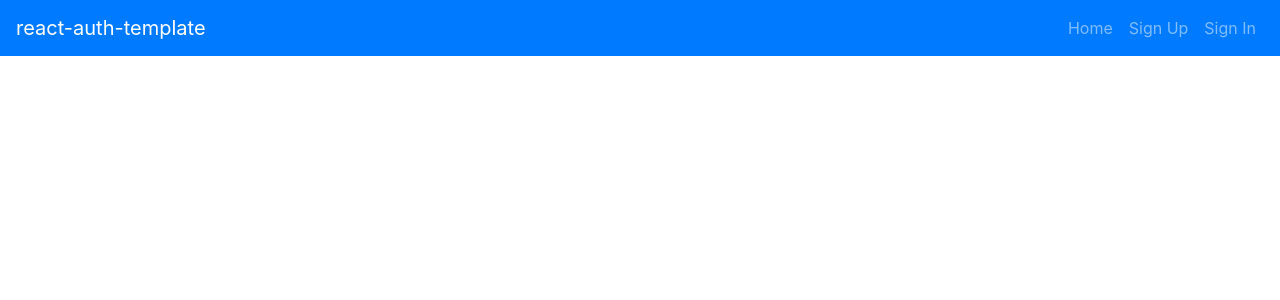
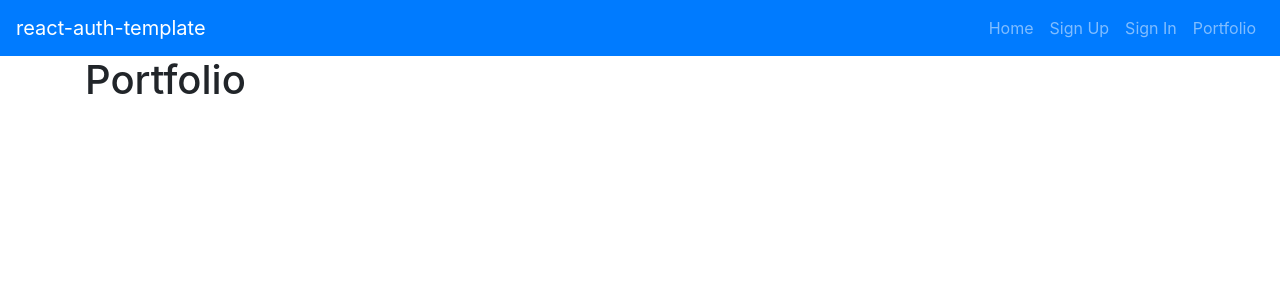
Before and after one commit to kmvenez/portfolio, a React app: page /#/portfolio in a window 1280 px wide. Shown: the top 300 px of the page. Built offline with nearby package versions, Linux system fonts and the light colour scheme.

Commit message:
Able to successfully render a portfolio page

```diff
--- a/package.json
+++ b/package.json
@@ -10,6 +10,7 @@
     "chalk": "1.1.3",
     "dotenv": "4.0.0",
     "dotenv-expand": "4.2.0",
+    "framer-motion": "^3.1.3",
     "fs-extra": "3.0.1",
     "gh-pages": "^2.2.0",
     "object-assign": "4.1.1",
--- a/src/App.js
+++ b/src/App.js
@@ -9,6 +9,7 @@ import SignUp from './components/SignUp/SignUp'
 import SignIn from './components/SignIn/SignIn'
 import SignOut from './components/SignOut/SignOut'
 import ChangePassword from './components/ChangePassword/ChangePassword'
+import Portfolio from './components/Portfolio/Portfolio'
 
 class App extends Component {
   constructor () {
@@ -52,6 +53,7 @@ class App extends Component {
             deleteAlert={this.deleteAlert}
           />
         ))}
+
         <main className="container">
           <Route path='/sign-up' render={() => (
             <SignUp msgAlert={this.msgAlert} setUser={this.setUser} />
@@ -59,6 +61,10 @@ class App extends Component {
           <Route path='/sign-in' render={() => (
             <SignIn msgAlert={this.msgAlert} setUser={this.setUser} />
           )} />
+          <Route path='/portfolio' render={() => (
+            <Portfolio msgAlert={this.msgAlert} setUser={this.setUser} />
+          )} />
+
           <AuthenticatedRoute user={user} path='/sign-out' render={() => (
             <SignOut msgAlert={this.msgAlert} clearUser={this.clearUser} user={user} />
           )} />
@@ -66,6 +72,7 @@ class App extends Component {
             <ChangePassword msgAlert={this.msgAlert} user={user} />
           )} />
         </main>
+
       </Fragment>
     )
   }
--- a/src/components/Header/Header.js
+++ b/src/components/Header/Header.js
@@ -13,6 +13,7 @@ const unauthenticatedOptions = (
   <Fragment>
     <Nav.Link href="#sign-up">Sign Up</Nav.Link>
     <Nav.Link href="#sign-in">Sign In</Nav.Link>
+    <Nav.Link href="#portfolio">Portfolio</Nav.Link>
   </Fragment>
 )
 
--- /dev/null
+++ b/src/components/Portfolio/Portfolio.js
@@ -0,0 +1,11 @@
+import React from 'react'
+
+function Portfolio (props) {
+  return (
+    <div>
+      <h1>Portfolio</h1>
+    </div>
+  )
+}
+
+export default Portfolio
```
Also changed, not shown: src/About.js (added, +11 -0 lines), src/Articles.js (added, +11 -0 lines), src/Projects.js (added, +11 -0 lines), 1 other file (tests, documents, lock files or other folders).
